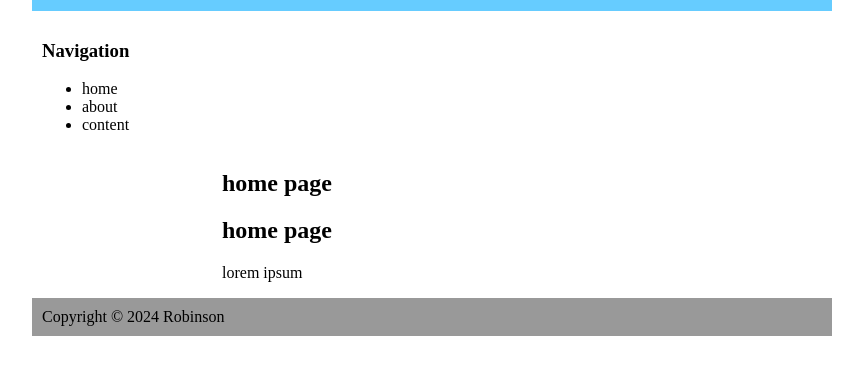
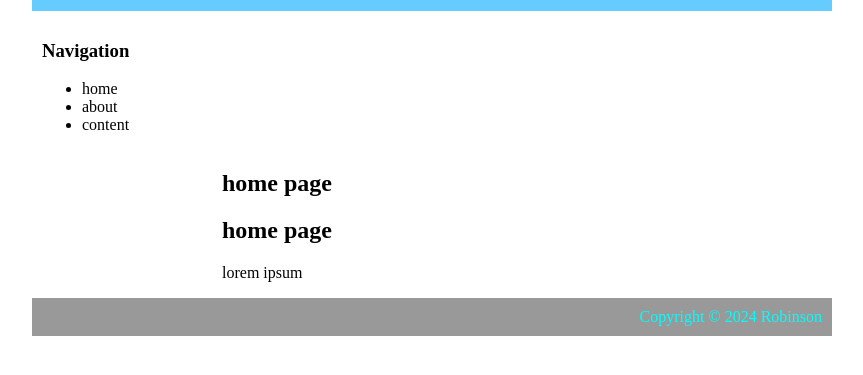
Before and after one commit to DavionR/Aifounder, a plain HTML site: page index.html in a window 1280 px wide. Shown: the part 97-472 px from the top of the page, without its empty margins (208-1071 px from the left). Drawn offline with Linux system fonts and the light colour scheme.

Commit message:
complete

```diff
--- a/style.css
+++ b/style.css
@@ -45,4 +45,6 @@ padding: 0;
     clear: both;
     padding: 10px;
     background-color: #999999;
+    color: aqua;
+    text-align: right;
 }
```
